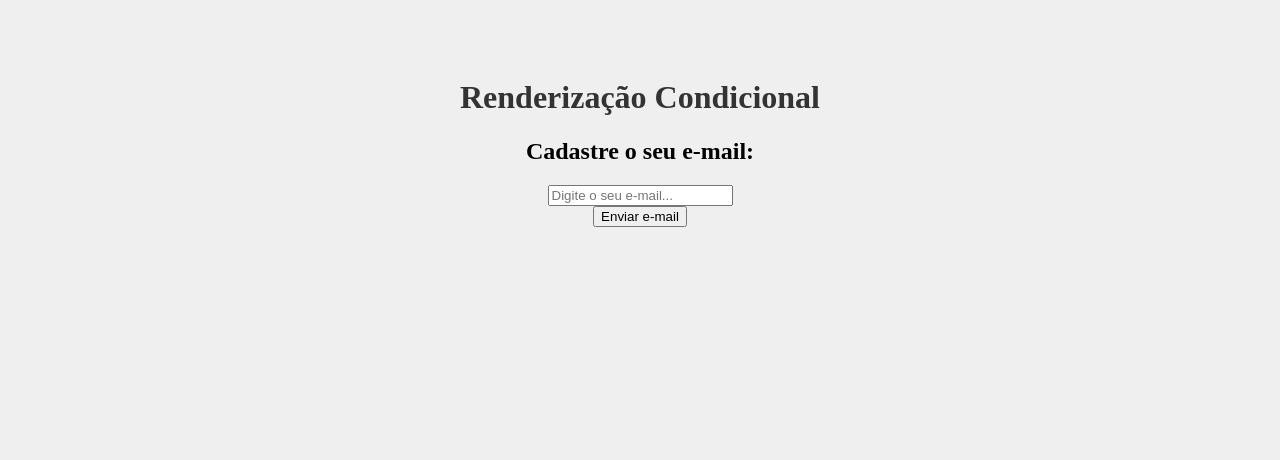
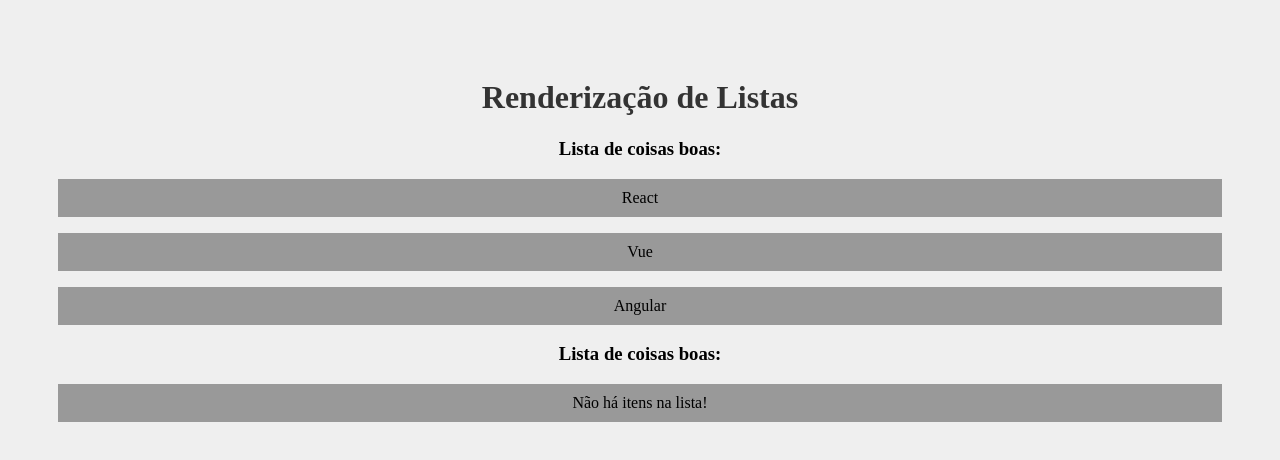
Before and after one commit to icaro-machado/react, a React (Create React App) app in the folder meu-projeto/: page / in a window 1280 px wide. Shown: the top 460 px of the page. Built offline with nearby package versions, Linux system fonts and the light colour scheme.

Commit message:
aula_13
Renderização de listas

```diff
--- a/meu-projeto/src/App.js
+++ b/meu-projeto/src/App.js
@@ -1,12 +1,15 @@
 import './App.css';
-import Condicional from './components/Condicional';
+import OutraLista from './components/OutraLista';
 
 function App() {
 
+  const meusItens = ['React', 'Vue', 'Angular']
+
   return (
     <div className="App">
-      <h1>Renderização Condicional</h1>
-      <Condicional />
+      <h1>Renderização de Listas</h1>
+      <OutraLista itens={meusItens} />
+      <OutraLista itens={[]} />
     </div>
   );
 }
--- /dev/null
+++ b/meu-projeto/src/components/OutraLista.js
@@ -0,0 +1,15 @@
+function OutraLista({itens}) {
+    return (
+        <>
+            <h3>Lista de coisas boas:</h3>
+            {itens.length > 0 ? (
+                itens.map((item, index) => (
+                <p key={index}>{item}</p>
+            ))) : (
+                <p>Não há itens na lista!</p>
+            )}
+        </>
+    )
+}
+
+export default OutraLista
```
